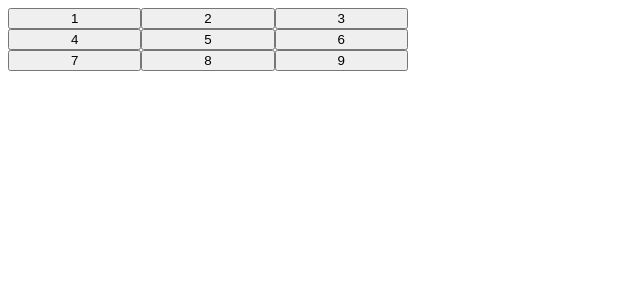
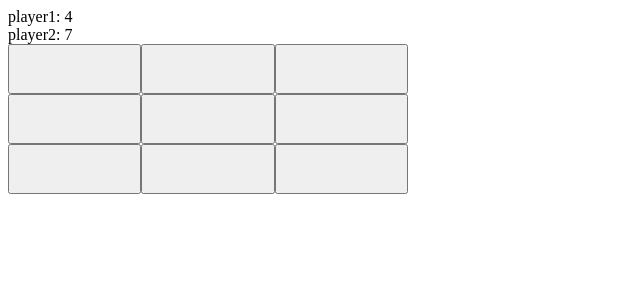
Before and after one commit to JohnMikko27/tic-tac-toe, a React (Vite) app: page / in a window 1280 px wide. Shown: the top 300 px of the page, without its empty margins (0-640 px from the left). Built offline with nearby package versions, Linux system fonts and the light colour scheme.

Commit message:
Add state and components

```diff
--- a/src/App.jsx
+++ b/src/App.jsx
@@ -1,45 +1,77 @@
 import { useState } from "react";
 import "./index.css";
+import Score from "./components/Score";
+import ButtonContainer from "./components/ButtonContainer";
 
 function App() {
-  let coordsPlaced = [];
+  const [players, setPlayers] = useState([{name: "player1", score: 4}, {name: "player2", score: 7}]);
+  const [buttonValues, setButtonValues] = useState([
+    {value: "", id: 1}, {value: "", id: 2},
+    {value: "", id: 3}, {value: "", id: 4},
+    {value: "", id: 5}, {value: "", id: 6},
+    {value: "", id: 7}, {value: "", id: 8},
+    {value: "", id: 9}
+  ]);
+
+
+  const coordsPlaced = ["-", "-", "-", "-", "-", "-", "-", "-", "-"];
 
   let activePlayer = "player";
 
   function placeMarker(e) {
     console.log("dataset: " + e.target.dataset.number);
-    const flag = coordsPlaced.find((element) => element === e.target.dataset.number);
-    if (flag) return;
-    coordsPlaced.push(e.target.dataset.number);
+    if (coordsPlaced[e.target.dataset.number !== "-"]) return;
     if (activePlayer === "player") {
       e.target.textContent = "x";
+      coordsPlaced[e.target.dataset.number] = "x";
       switchActivePlayer();
-    } else {
-      e.target.textContent = "o";
-      switchActivePlayer();
+      computerMove();
     }
+
     console.log(coordsPlaced);
   }
 
   function computerMove() {
-    console.log(Math.floor(Math.random() * 9));
+    let counter = 0;
+    for (let i = 0; i < coordsPlaced.length; i++) {
+      if (coordsPlaced[i] === "-") counter++;
+    }
+    if (counter === 1) return;
+    let move;
+    // eslint-disable-next-line no-constant-condition
+    while (true) {
+      move = Math.floor(Math.random() * 9);
+      if (coordsPlaced[move] === "-") break;
+    }
+    document.querySelector(`button[data-number="${move}"]`).textContent = "o";
+    coordsPlaced[move] = "o";
+    switchActivePlayer();
   }
 
   function switchActivePlayer() {
     activePlayer === "player" ? activePlayer = "cpu" : activePlayer = "player";
   }
 
+  function checkWinner() {
+    const winningCombinations = [[0,1,2], [3,4,5], [6,7,8], [0,3,6], [1,4,7], [2,5,8], [2,4,6], [0,4,8]];
+    winningCombinations.forEach((combination));
+  }
+
   return (
-    <div className="boardContainer">
-      <button data-number={0} onClick={(e) => placeMarker(e)}>1</button>
-      <button data-number={1} onClick={(e) => placeMarker(e)}>2</button>
-      <button data-number={2} onClick={(e) => placeMarker(e)}>3</button>
-      <button data-number={3} onClick={(e) => placeMarker(e)}>4</button>
-      <button data-number={4} onClick={(e) => placeMarker(e)}>5</button>
-      <button data-number={5} onClick={(e) => placeMarker(e)}>6</button>
-      <button data-number={6} onClick={(e) => placeMarker(e)}>7</button>
-      <button data-number={7} onClick={(e) => placeMarker(e)}>8</button>
-      <button data-number={8} onClick={(e) => placeMarker(e)}>9</button>
+    // <div className="boardContainer">
+    //   <button data-number={0} onClick={(e) => placeMarker(e)}>1</button>
+    //   <button data-number={1} onClick={(e) => placeMarker(e)}>2</button>
+    //   <button data-number={2} onClick={(e) => placeMarker(e)}>3</button>
+    //   <button data-number={3} onClick={(e) => placeMarker(e)}>4</button>
+    //   <button data-number={4} onClick={(e) => placeMarker(e)}>5</button>
+    //   <button data-number={5} onClick={(e) => placeMarker(e)}>6</button>
+    //   <button data-number={6} onClick={(e) => placeMarker(e)}>7</button>
+    //   <button data-number={7} onClick={(e) => placeMarker(e)}>8</button>
+    //   <button data-number={8} onClick={(e) => placeMarker(e)}>9</button>
+    // </div>
+    <div>
+      <Score players={players}/>
+      <ButtonContainer buttonValues={buttonValues}/>
     </div>
   );
 }
--- /dev/null
+++ b/src/components/Button.jsx
@@ -0,0 +1,8 @@
+import "../styles/Button.css";
+const Button = ({value}) => {
+  return (
+    <button className="button">{value}</button>
+  );
+};
+
+export default Button;
--- /dev/null
+++ b/src/components/ButtonContainer.jsx
@@ -0,0 +1,13 @@
+import Button from "./Button";
+const ButtonContainer = ({buttonValues}) => {
+  // maybe pass an array with all of the buttons values and IDs (so that I can map through it)
+  return (
+    <div className="boardContainer">
+      {
+        buttonValues.map((obj) => <Button key={obj.id} value={obj.value}/>)
+      }
+    </div>
+  );
+};
+
+export default ButtonContainer;
--- /dev/null
+++ b/src/components/Score.jsx
@@ -0,0 +1,10 @@
+const Score = ({players}) => {
+  return (
+    <div>
+      <div>{players[0].name}: {players[0].score}</div>
+      <div>{players[1].name}: {players[1].score}</div>
+    </div>
+  );
+};
+
+export default Score;
--- /dev/null
+++ b/src/styles/Button.css
@@ -0,0 +1,4 @@
+.button {
+  min-width: 50px;
+  min-height: 50px;
+}
```
